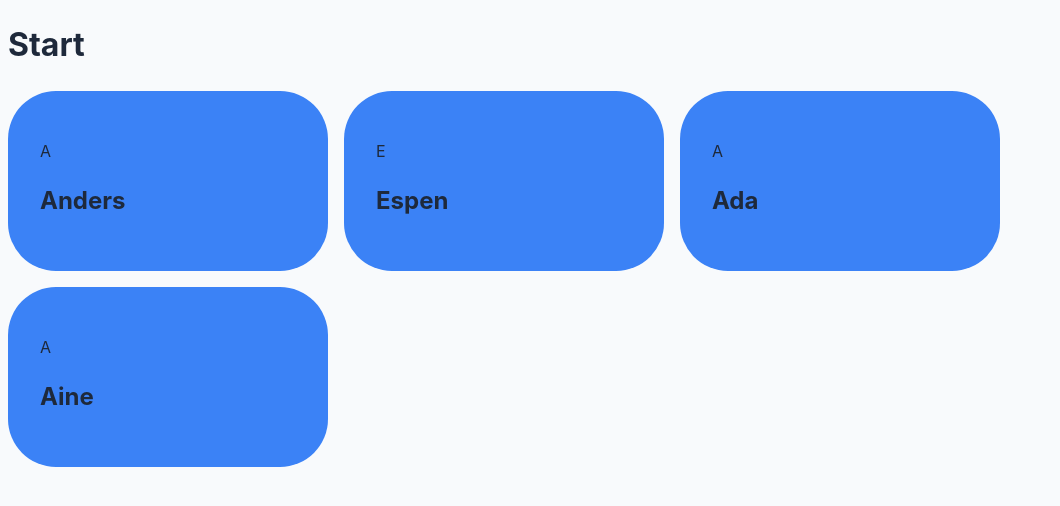
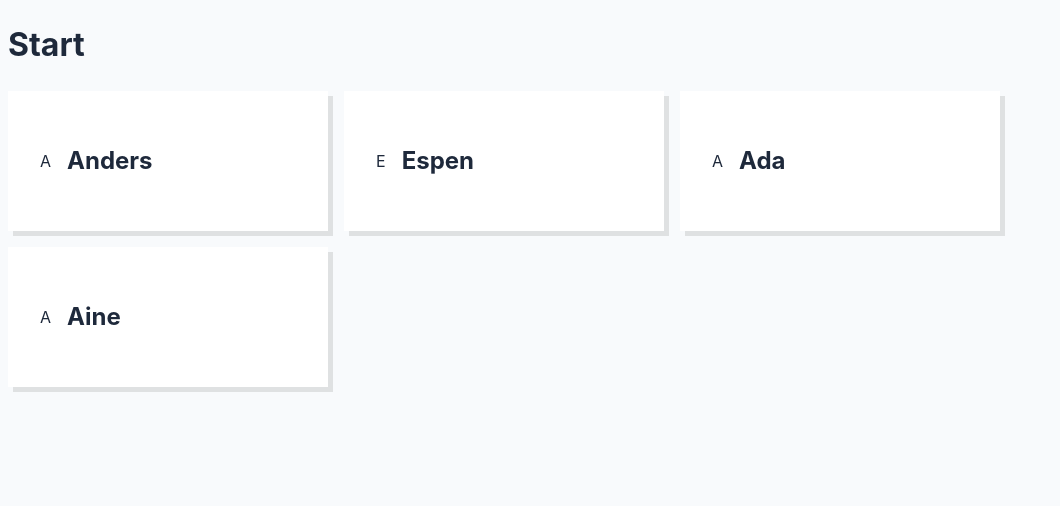
Before and after one commit to minttuNB/liveex, a React (Vite) app in the folder frontend/: page / in a window 1280 px wide. Shown: the top 506 px of the page, without its empty margins (0-1060 px from the left). Built offline with nearby package versions, Linux system fonts and the light colour scheme.

Commit message:
some styling

```diff
--- a/frontend/src/index.css
+++ b/frontend/src/index.css
@@ -37,9 +37,24 @@ body {
 	gap: 1rem;
 }
 .student{
-	border-radius: 3rem;
-	background: var(--primary-color);
+	background: var(--surface-color);
 	color: var(--text-color);
+	box-shadow: 5px 5px var(--shadow-color);
 	min-width: 20rem;
 	padding: 2rem;
+	display: flex;
+	align-items: center;
+	gap: 1rem;
 }
+.student > span{
+	background: var(--primary-color);
+	border-radius: 50%;
+	padding: 1rem;
+	height: 3rem;
+	width: 3rem;
+	color: white;
+	display:flex;
+	align-items: center;
+	text-align: center;
+	font-size: 1.5rem;
+}
```
